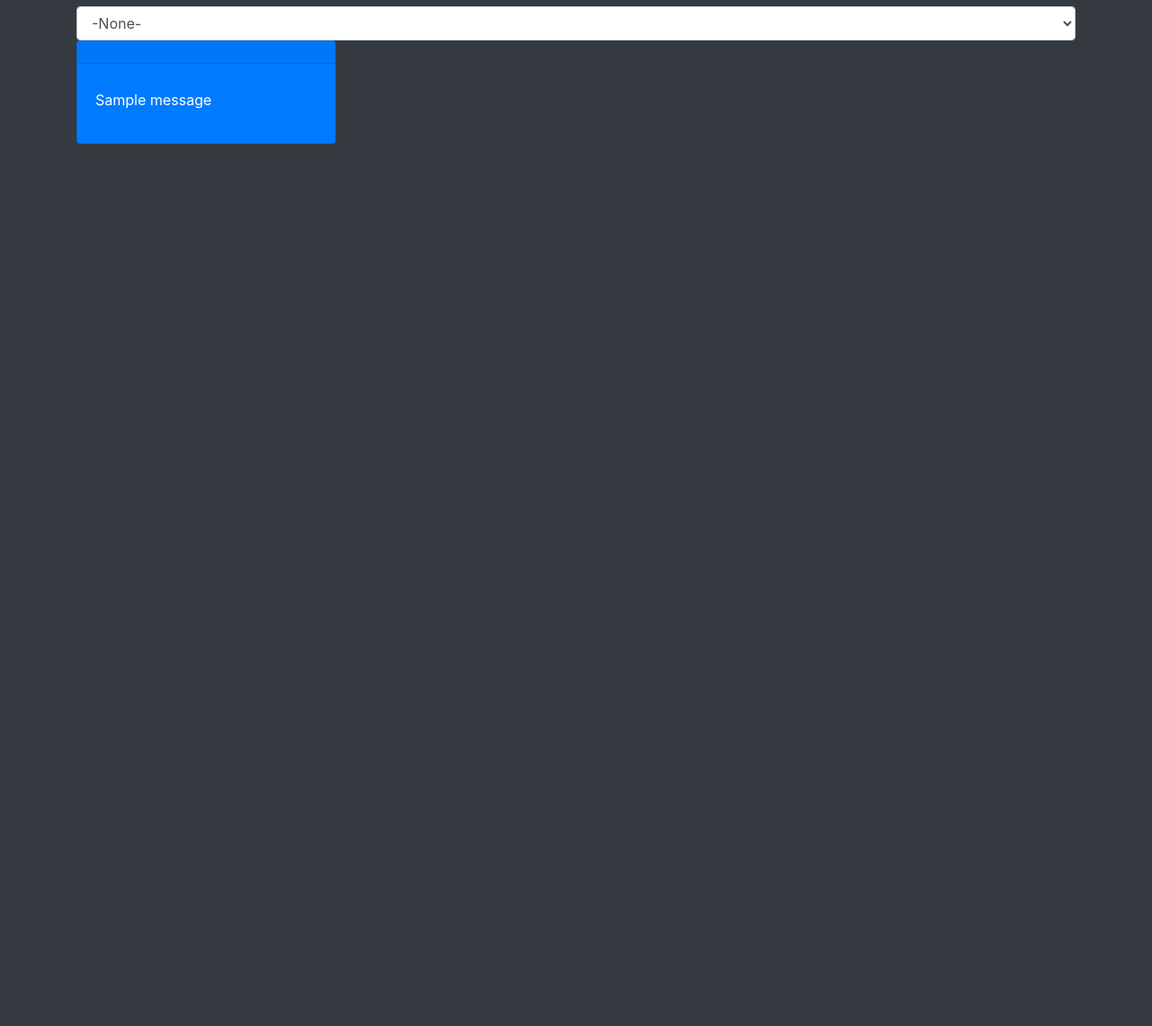
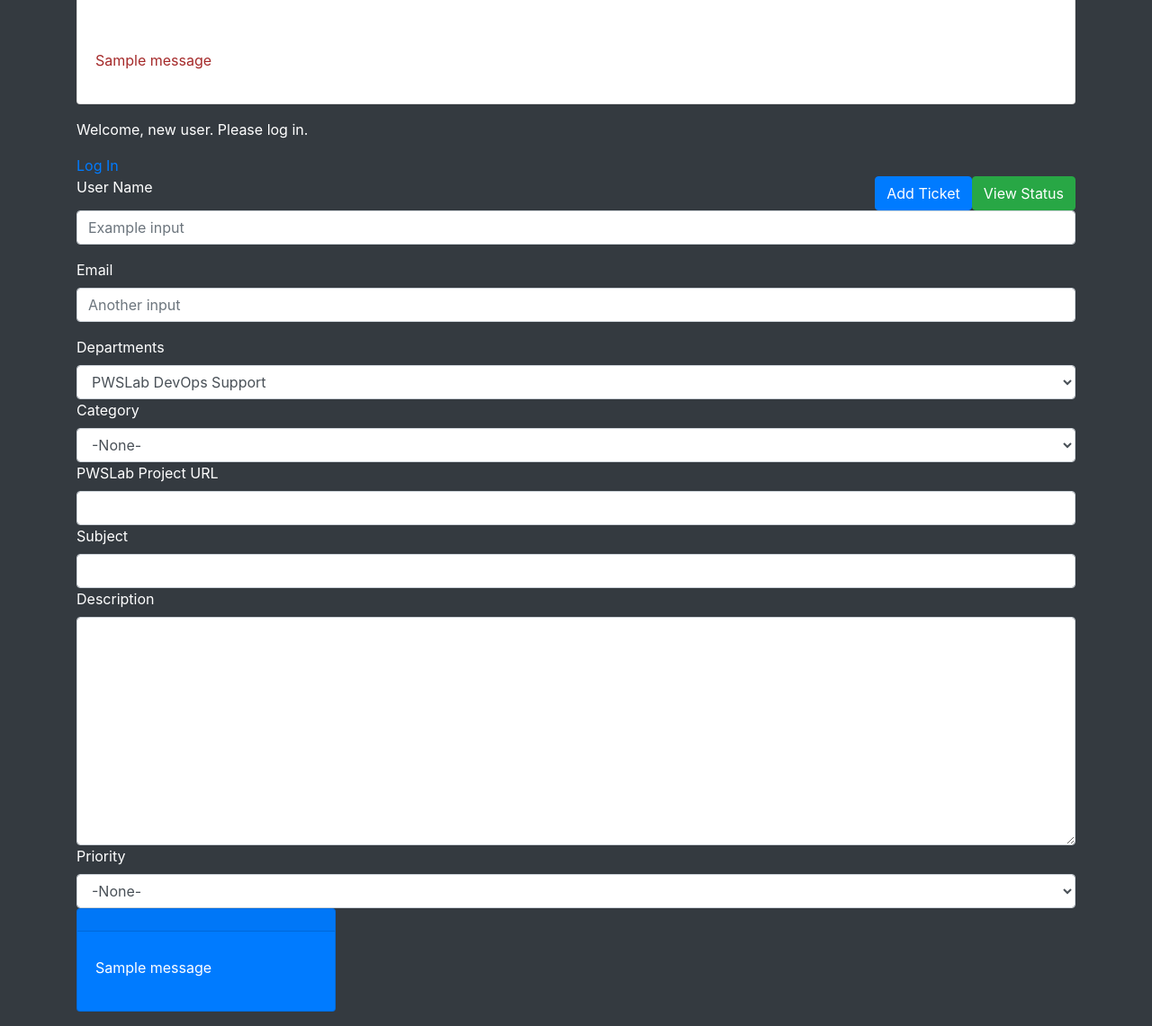
Before and after one commit to pranavchandran/Django-Login-P--rXP, a Django app: page /home/ in a window 1280 px wide. Shown: the part 833-1974 px from the top of the page at 90% size. Before the commit the page ends 993 px from the top, so only its background shows below. Run offline with Django 3.2, Linux system fonts and the light colour scheme; one stand-in notice (Sample message) is shown.

```diff
--- a/users/forms.py
+++ b/users/forms.py
@@ -2,6 +2,7 @@ from django.contrib.auth.forms import UserCreationForm
 from django import forms
 from django.contrib.auth.models import User
 # from .models import Person
+
 
 department_choices = (
     ('pwslabdevops', 'PWSLab DevOps Support'),
--- a/users/templates/users/home.html
+++ b/users/templates/users/home.html
@@ -14,10 +14,22 @@
     <link rel='stylesheet' href="{% static 'css/main.css'  %}"/>
     {% block head %}{% endblock %}
   </head>
+
+
   <body class='bg-dark text-white'>
-
+    {% if messages %}
       <div class='container '>
-
+        <div class="card mb-3">
+          <img class="card-img-top" src="..." alt="Card image cap">
+          <div class="card-body">
+            <h5 class="card-title">Ticket Status Report</h5>
+            {% for message in messages %}
+            <p class="messages" style="color: brown;">{{ message|safe }}</p>
+            <p class="card-text" style="color: brown;"><small class="text-muted"></small></p>
+          </div>
+          {% endfor %}
+          {% endif %}
+        </div>
 
         {% block content %}
         {% if user.is_authenticated %}
--- a/users/views.py
+++ b/users/views.py
@@ -7,7 +7,7 @@ from django.shortcuts import redirect
 from .forms import NameForm
 from django.contrib import messages
 # Create your views here.
-
+import time
 from .requesting import new_request
 
 def home(request):
@@ -25,8 +25,11 @@ def home(request):
             subject = form.cleaned_data.get('subject')
             description = form.cleaned_data.get('description')
             all_priority = form.cleaned_data.get('all_priority')
+            time_tuple = time.localtime() # get struct_time
+            time_string = time.strftime("%m/%d/%Y, %H:%M:%S", time_tuple)
+
             # messages.success(request, 'Ticket raised successfully',subject,description, extra_tags='alert')
-            messages.success(request, ['Ticket raised successfully','subject : ',subject, 'description :', description, new_request(request)], extra_tags='alert')
+            messages.success(request, ['Ticket raised successfully','subject : ',subject, 'description :', description, new_request(request), time_string], extra_tags='alert')
 
             print(new_request(request))
             print(username, email, departments, all_category_choices, pws_project_url, subject, description, all_priority)
```
